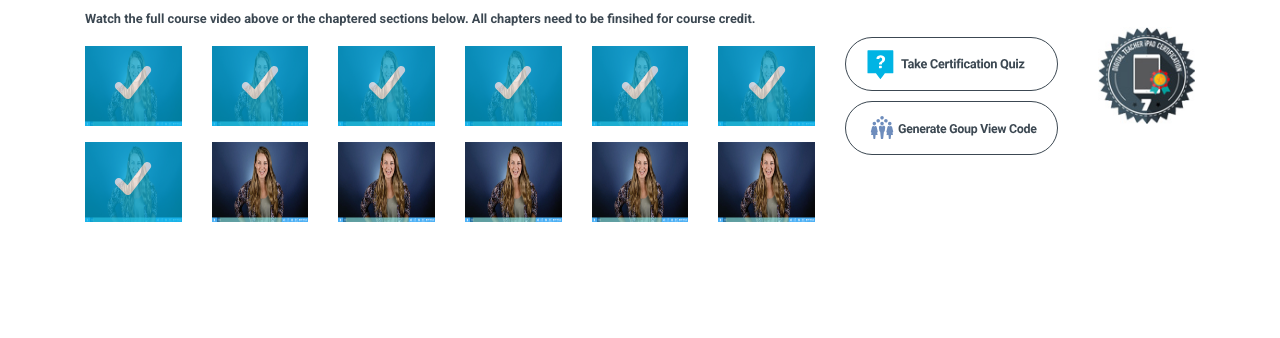
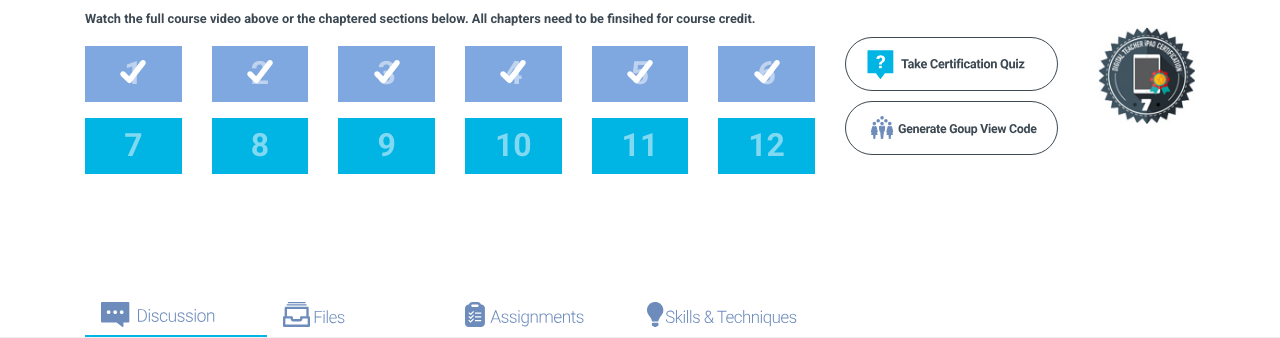
Before and after one commit to JaySoftye/_opd3-foundationtemp, a PHP site: page /course-details.php in a window 1280 px wide. Shown: the part 850-1188 px from the top of the page. Run offline with PHP 8.4, Linux system fonts and the light colour scheme; some libraries are stand-ins or nearby versions.

Commit message:
Course Chapters updated for no thumbnails
thumbnail counter added - once thumbnails are created take out the
counter and just display the image

```diff
--- a/course-details.php
+++ b/course-details.php
@@ -16,41 +16,41 @@
           </video>
           <small><strong>Watch the full course video above or the chaptered sections below. All chapters need to be finsihed for course credit.</strong></small>
           <div class="row course-chapters padding-bottom">
-            <div class="col-sm-2">
-              <a href="#" class="chapter-link chapter-complete"><img src="assets/course-session-default-image.jpg" /></a>
+            <div class="col-2">
+              <a href="#" class="chapter-link chapter-complete"></a>
             </div>
-            <div class="col-sm-2">
-              <a href="#" class="chapter-link chapter-complete"><img src="assets/course-session-default-image.jpg" /></a>
+            <div class="col-2">
+              <a href="#" class="chapter-link chapter-complete"></a>
             </div>
-            <div class="col-sm-2">
-              <a href="#" class="chapter-link chapter-complete"><img src="assets/course-session-default-image.jpg" /></a>
+            <div class="col-2">
+              <a href="#" class="chapter-link chapter-complete"></a>
             </div>
-            <div class="col-sm-2">
-              <a href="#" class="chapter-link chapter-complete"><img src="assets/course-session-default-image.jpg" /></a>
+            <div class="col-2">
+              <a href="#" class="chapter-link chapter-complete"></a>
             </div>
-            <div class="col-sm-2">
-              <a href="#" class="chapter-link chapter-complete"><img src="assets/course-session-default-image.jpg" /></a>
+            <div class="col-2">
+              <a href="#" class="chapter-link chapter-complete"></a>
             </div>
-            <div class="col-sm-2">
-              <a href="#" class="chapter-link chapter-complete"><img src="assets/course-session-default-image.jpg" /></a>
+            <div class="col-2">
+              <a href="#" class="chapter-link chapter-complete"></a>
             </div>
-            <div class="col-sm-2">
-              <a href="#" class="chapter-link chapter-complete"><img src="assets/course-session-default-image.jpg" /></a>
+            <div class="col-2">
+              <a href="#" class="chapter-link"></a>
             </div>
-            <div class="col-sm-2">
-              <a href="#" class="chapter-link"><img src="assets/course-session-default-image.jpg" /></a>
+            <div class="col-2">
+              <a href="#" class="chapter-link"></a>
             </div>
-            <div class="col-sm-2">
-              <a href="#" class="chapter-link"><img src="assets/course-session-default-image.jpg" /></a>
+            <div class="col-2">
+              <a href="#" class="chapter-link"></a>
             </div>
-            <div class="col-sm-2">
-              <a href="#" class="chapter-link"><img src="assets/course-session-default-image.jpg" /></a>
+            <div class="col-2">
+              <a href="#" class="chapter-link"></a>
             </div>
-            <div class="col-sm-2">
-              <a href="#" class="chapter-link"><img src="assets/course-session-default-image.jpg" /></a>
+            <div class="col-2">
+              <a href="#" class="chapter-link"></a>
             </div>
-            <div class="col-sm-2">
-              <a href="#" class="chapter-link"><img src="assets/course-session-default-image.jpg" /></a>
+            <div class="col-2">
+              <a href="#" class="chapter-link"></a>
             </div>
           </div>
         </div>
@@ -76,7 +76,7 @@
           <div class="row log-in-access active padding-bottom">
             <div class="col-md-8 course-details">
               <a class="btn quiz-btn active" data-toggle="modal" data-target=".course-quiz"><img src="assets/take-quiz-icon.svg" alt="Take Certificationi Quiz" /></a>
-              <a class="btn group-code-btn" data-toggle="collapse" href="#group-view-code" aria-expanded="false" aria-controls="group-view-code"><img src="assets/group-code-icon.svg" alt="Generate Group View Code" /></a>
+              <a class="btn group-code-btn" data-toggle="collapse" href="#group-view-code" aria-expanded="false" aria-controls="group-view-code"><img src="assets/group-code-icon.svg" width="179" alt="Generate Group View Code" /></a>
               <div class="collapse" id="group-view-code">
                 <form class="form-inline" name="" method="">
                   <div class="form-group">
--- a/css/course-details.css
+++ b/css/course-details.css
@@ -79,23 +79,44 @@ ul.course-sessions-list li a.course-session:hover, ul.course-sessions-list li a.
 }
 
 .course-chapters a {
-  height: 5rem;
+  height: 3.5rem;
   background-color: rgba(0, 180, 228, 1);
   display: block;
   margin-top: 1rem;
 }
 
 .course-chapters a img {
-  height: inherit;
+  opacity: .35;
 }
 
-.course-chapters a:hover img, .course-chapters a:focus img, .course-chapters a.chapter-complete img {
-  height: inherit;
-  opacity: 0.3;
+.course-chapters a:hover, .course-chapters a:focus, .course-chapters a:hover img {
+  opacity: .85;
+}
+
+.course-chapters div.col-2 {
+  counter-increment: chapter;
+}
+
+.course-chapters div.col-2:after {
+  content: counter(chapter);
+  position: absolute;
+  right: 0;
+  bottom: 5px;
+  left: 0;
+  font-size: 2rem;
+  font-weight: 700;
+  text-align: center;
+  color: white;
+  opacity: 0.5;
+  pointer-events: none;
+}
+
+.course-chapters a.active {
+  background-color: rgba(0, 180, 228, 1);
 }
 
 .course-chapters a.chapter-link.chapter-complete {
-  background: rgba(0, 180, 228, 1) url('images/chapter-completed-icon.svg') no-repeat center center;
+  background: rgba(127, 168, 224, 1) url('images/chapter-completed-icon.svg') no-repeat center center;
 }
 
 .post-form {
```
